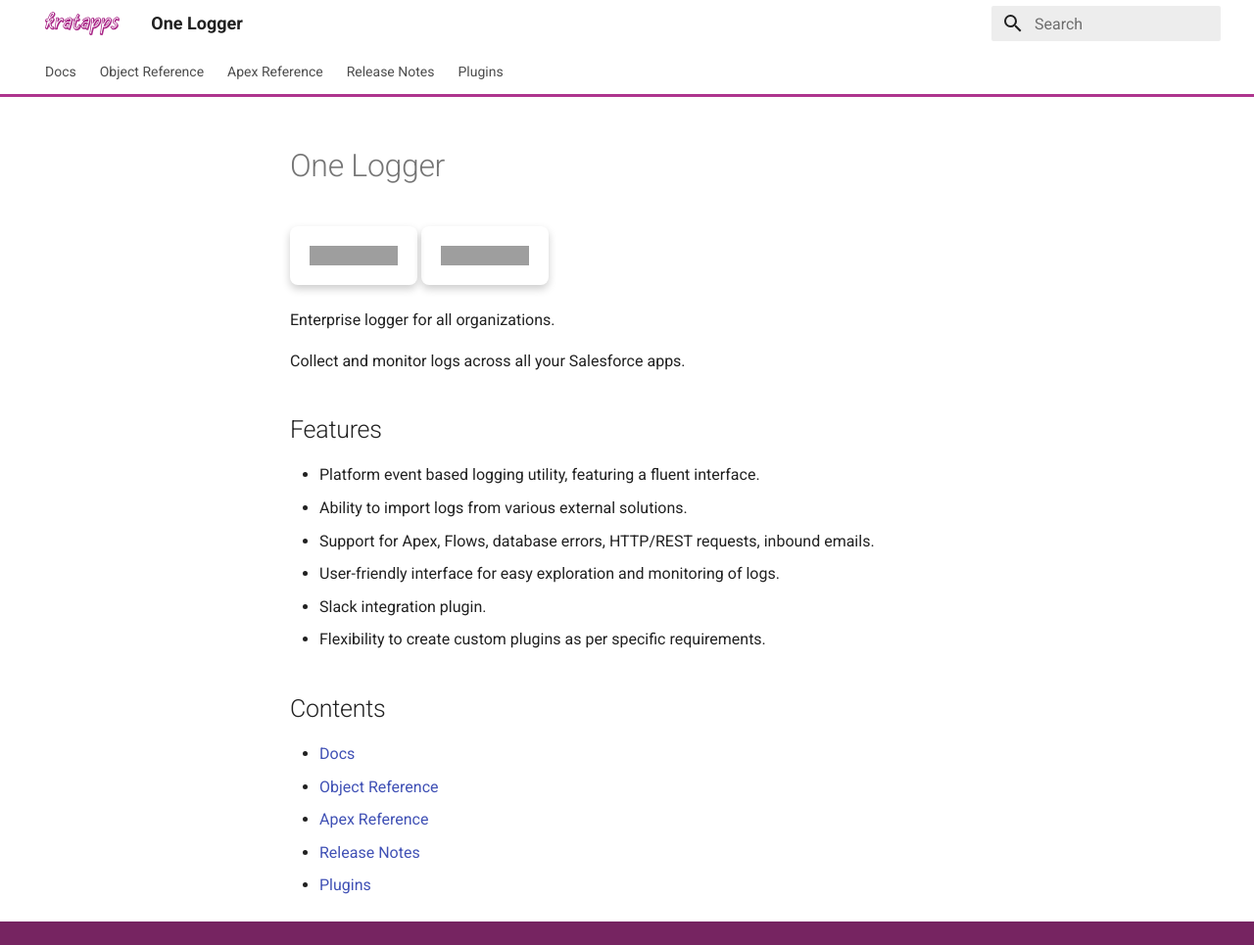
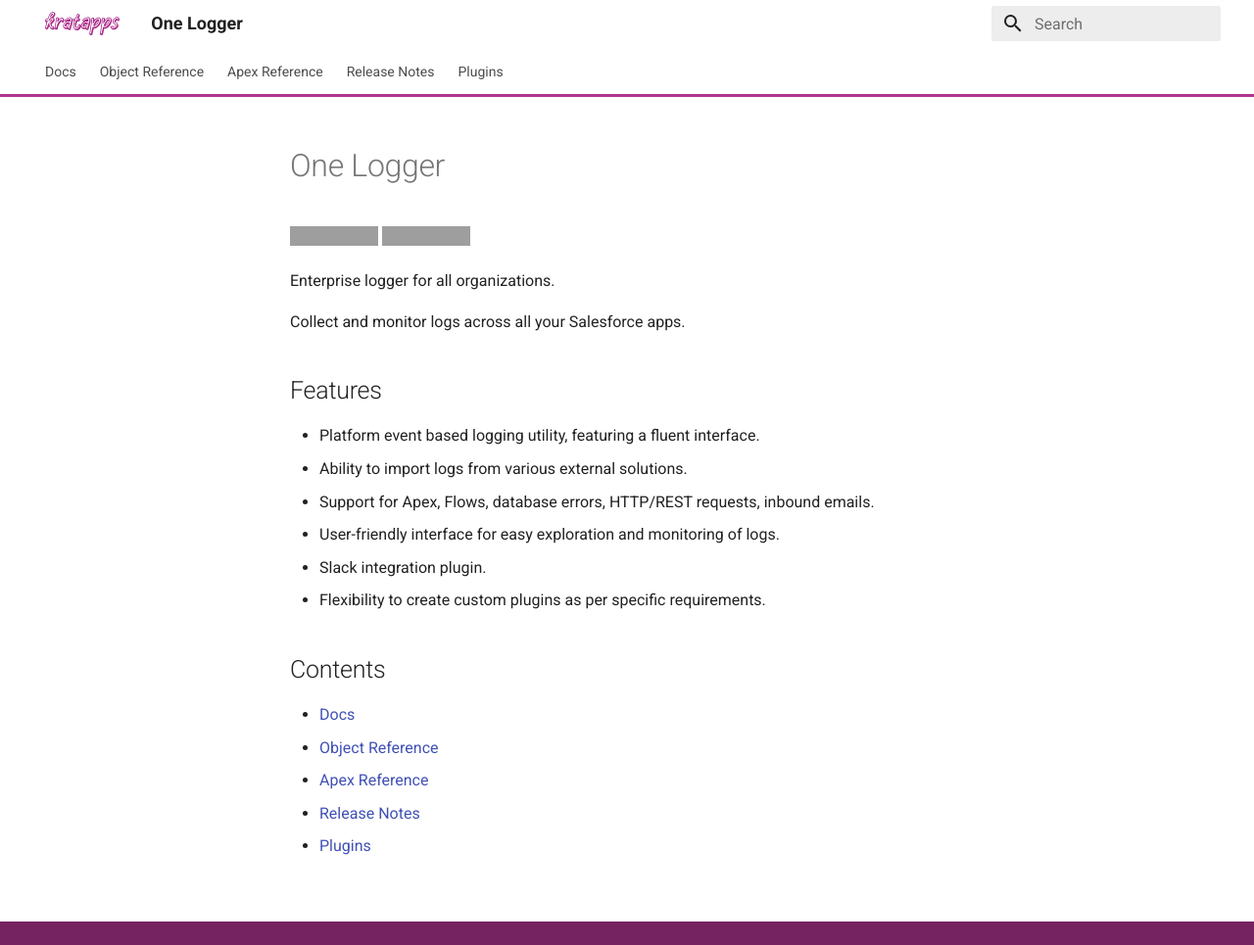
Before and after one commit to kratapps/one-logger-kratapps-com, an MkDocs documentation site: the page built from docs/index.md, in a window 1280 px wide and 965 px high. Shown: the whole window at 98% size. Built offline with MkDocs 1.6.1 and Material for MkDocs 9.7.7, drawn with Linux system fonts in a browser that asks for light colours; grey boxes are pictures that could not be loaded.

Commit message:
Remove image border/box-shadow if inside anchor link.

```diff
--- a/docs/stylesheets/extra.css
+++ b/docs/stylesheets/extra.css
@@ -38,7 +38,7 @@
     background-color: var(--color-secondary);
 }
 
-.md-content img {
+.md-content img:not(a img) {
     padding: 1rem;
     border-radius: 8px;
     box-shadow: 0 4px 8px rgba(0, 0, 0, 0.2);
```
